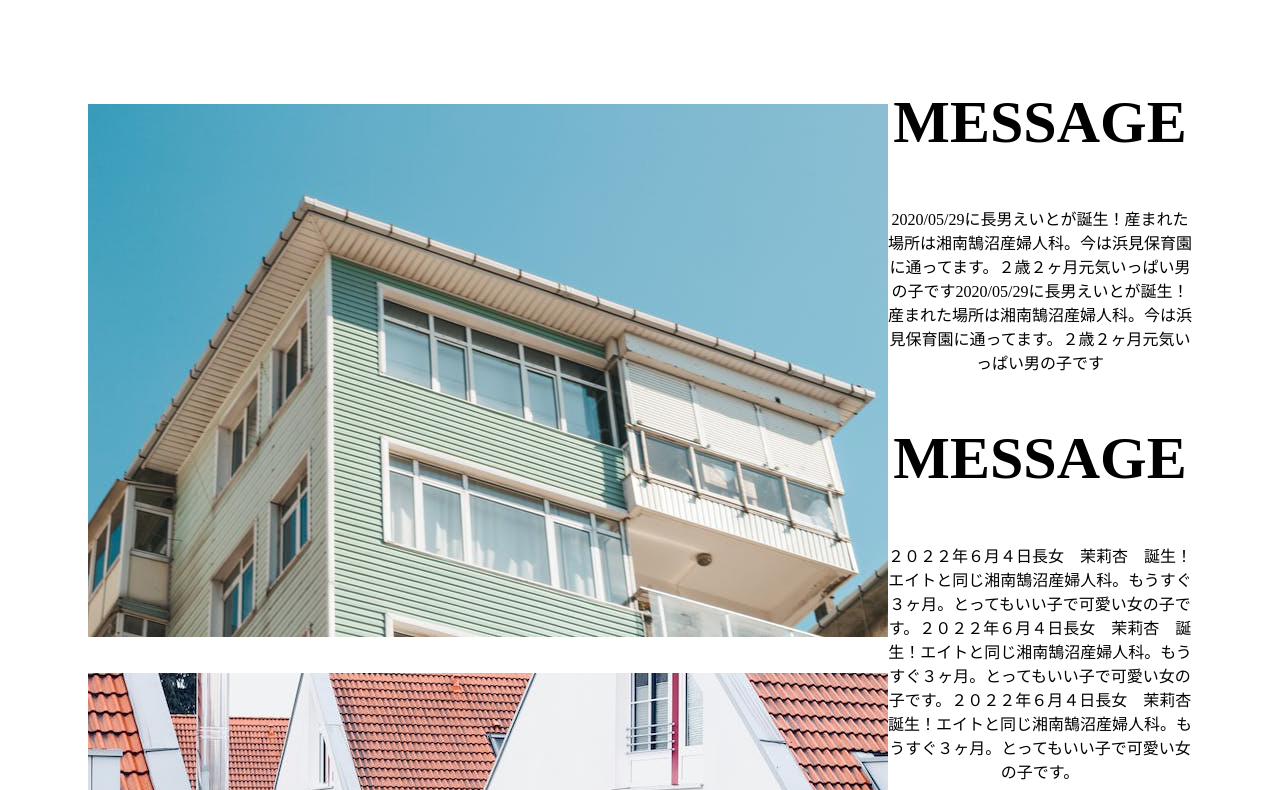
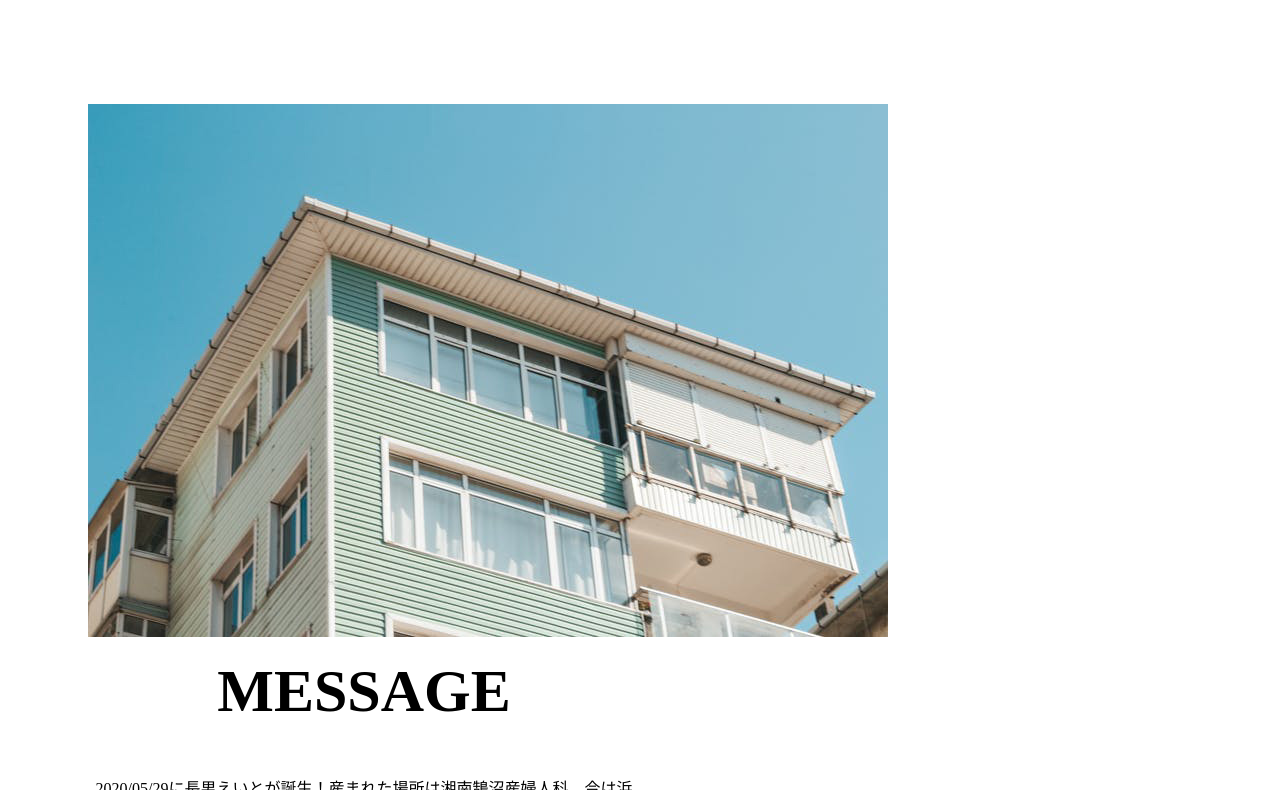
Before and after one commit to rikakong/rikakong.github.io, a plain HTML site: page index.html in a window 1280 px wide. Shown: the part 654-1444 px from the top of the page. Drawn offline with Linux system fonts and the light colour scheme.

Commit message:
Update stylesheet.css

```diff
--- a/stylesheet.css
+++ b/stylesheet.css
@@ -65,10 +65,12 @@ li {
   .contact-form {
     padding-top: 100px;
   }
-
-.bg{
+  .contents{
+ width:50%;
+ }
+ .bg{
     float:left;
-}
+ }
 
   .footer {
     background-color: #EDE3D5;
```
